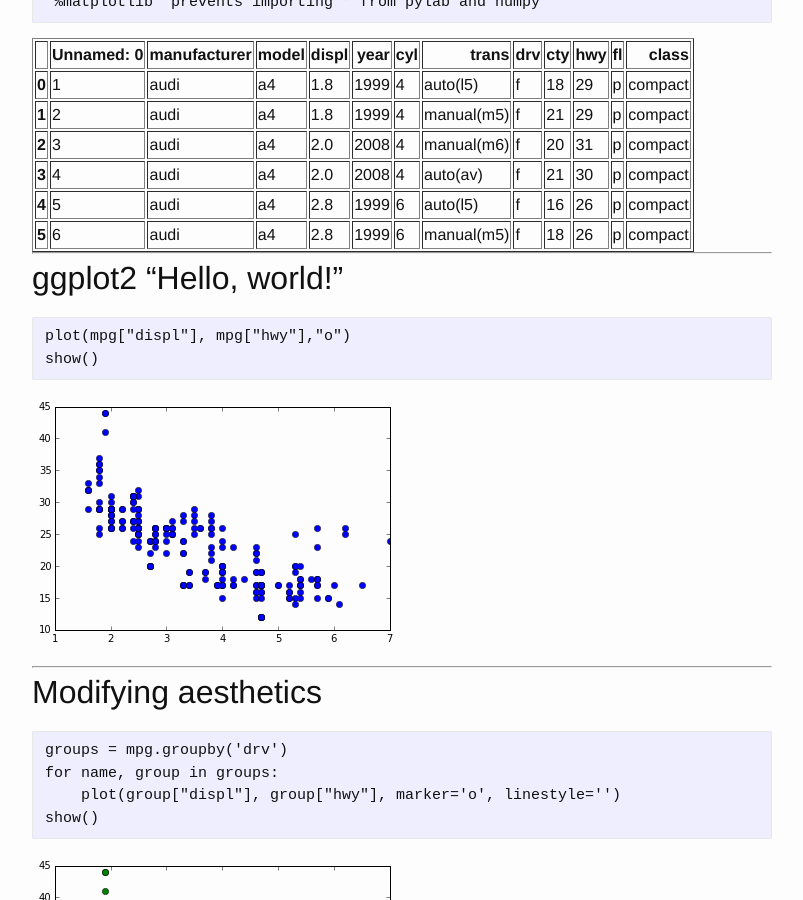
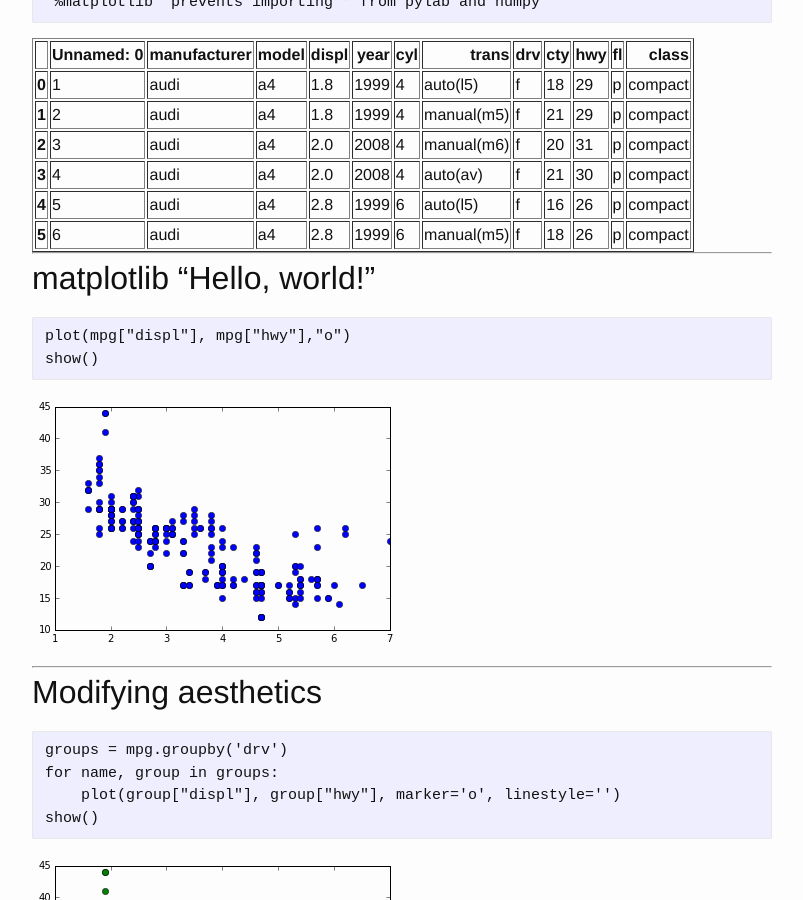
Before and after one commit to jeremycg/pythoncourse, a Jekyll site: the page built from _posts/2015-01-12-matplotlib.md, in a window 1280 px wide and 900 px high, scrolled down 1031 px. Shown: the whole window, without its empty margins (238-1041 px from the left). Built offline with Jekyll 4.4.1, drawn with Linux system fonts in a browser that asks for light colours; comment, search, counter and statistics services are not loaded.

Commit message:
Update 2015-01-12-matplotlib.md

```diff
--- a/_posts/2015-01-12-matplotlib.md
+++ b/_posts/2015-01-12-matplotlib.md
@@ -175,7 +175,7 @@ matplotlib is a python 2D plotting library which produces publication quality fi
 
 ---
 
-## ggplot2 “Hello, world!”
+## matplotlib “Hello, world!”
 
 
 
```
